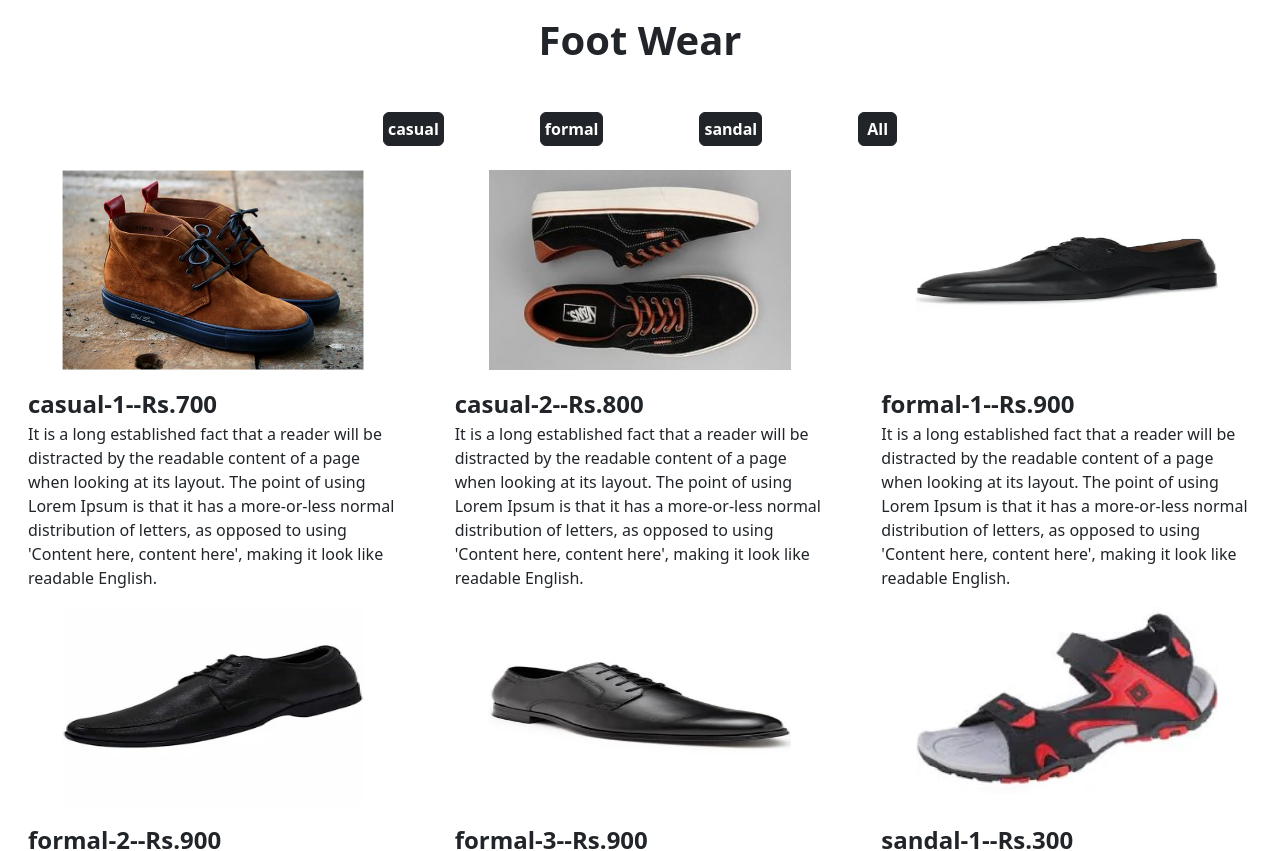
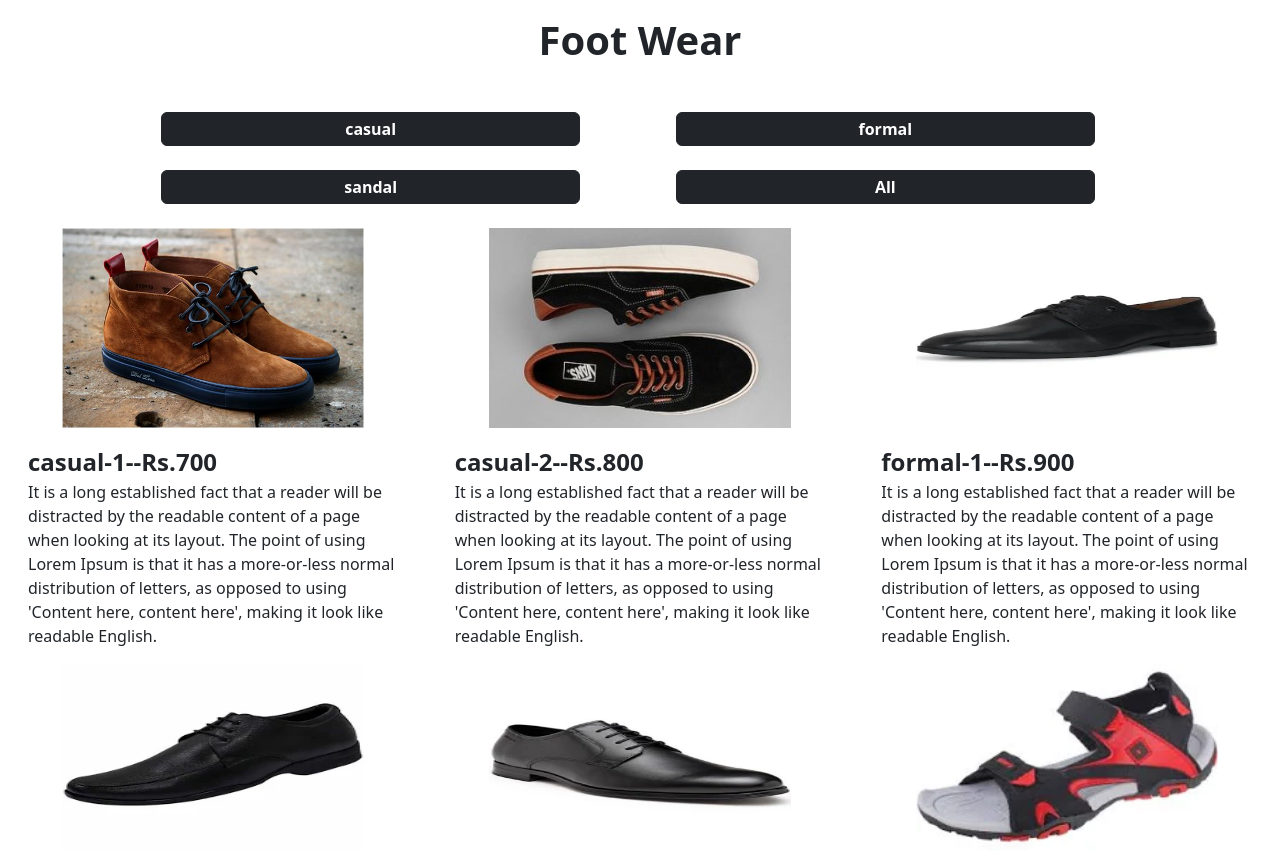
Before and after one commit to valeriansword/filter, a React (Vite) app: page / in a window 1280 px wide. Shown: the top 851 px of the page. Built offline with nearby package versions, Linux system fonts and the light colour scheme.

Commit message:
Update Buttons.jsx

```diff
--- a/src/Buttons.jsx
+++ b/src/Buttons.jsx
@@ -2,16 +2,16 @@ import React from "react";
 import Data from "./Data";
 function Buttons(props){
     return(
-    <div className="d-flex justify-content-center">
+    <div className=" row d-flex justify-content-center">
         {
             props.menuItems.map((val)=>(
-                <button className="btn btn-dark text-white fw-bold p-1 mb-4 mx-5"
+                <button className="col-md-4 col-sm-3 btn btn-dark text-white fw-bold p-1 mb-4 mx-5"
                 onClick={()=>{props.filterItems(val)}}>
                     {val}
                 </button>
             ))
         }
-       <button className="btn btn-dark text-white fw-bold p-1 mb-4 px-2 mx-5"
+       <button className="col-md-4 col-sm-3 btn btn-dark text-white fw-bold p-1 mb-4 px-2 mx-5"
        onClick={()=>{props.setItem(Data)}}>
                     All
         </button>
```
